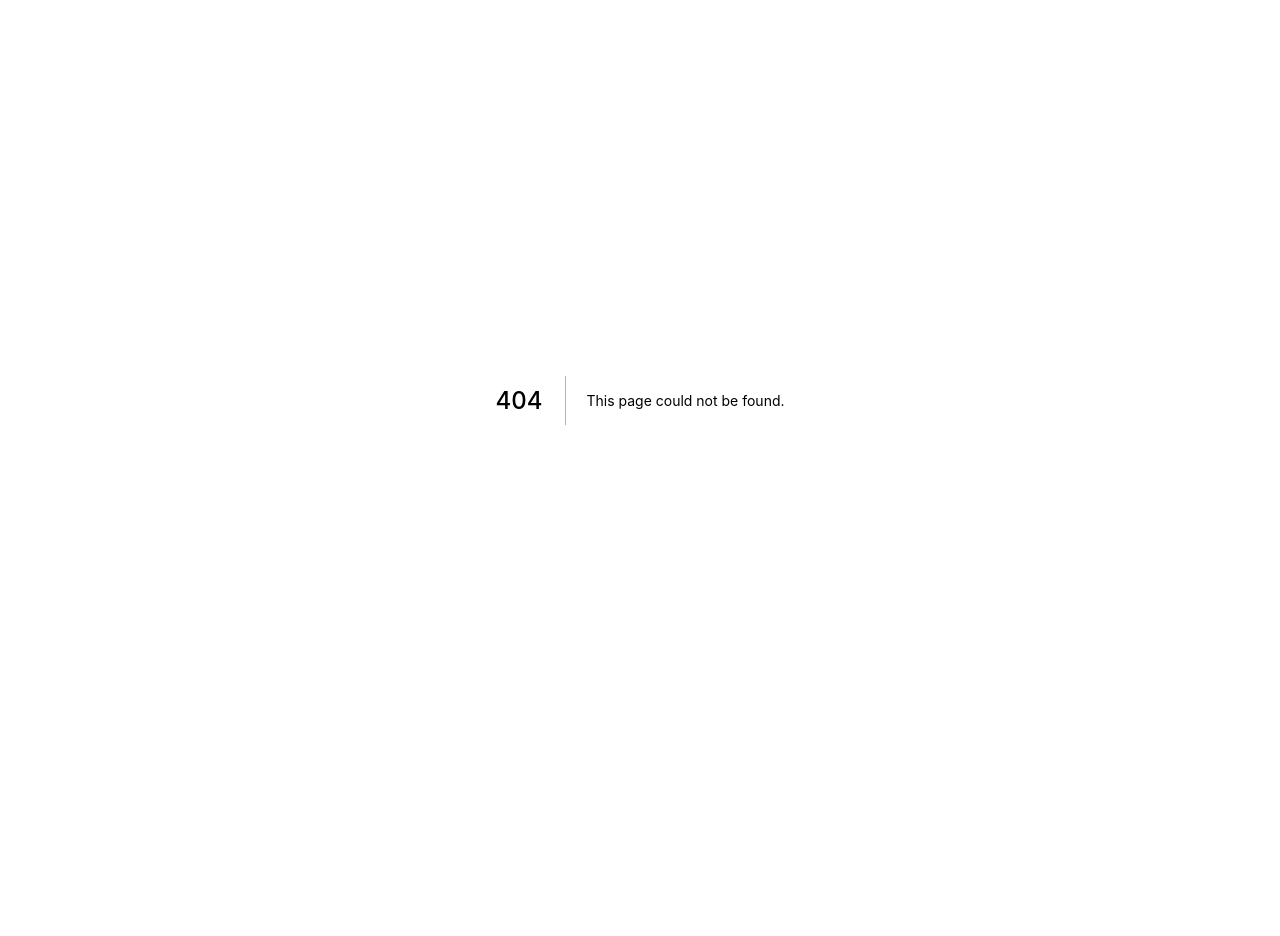
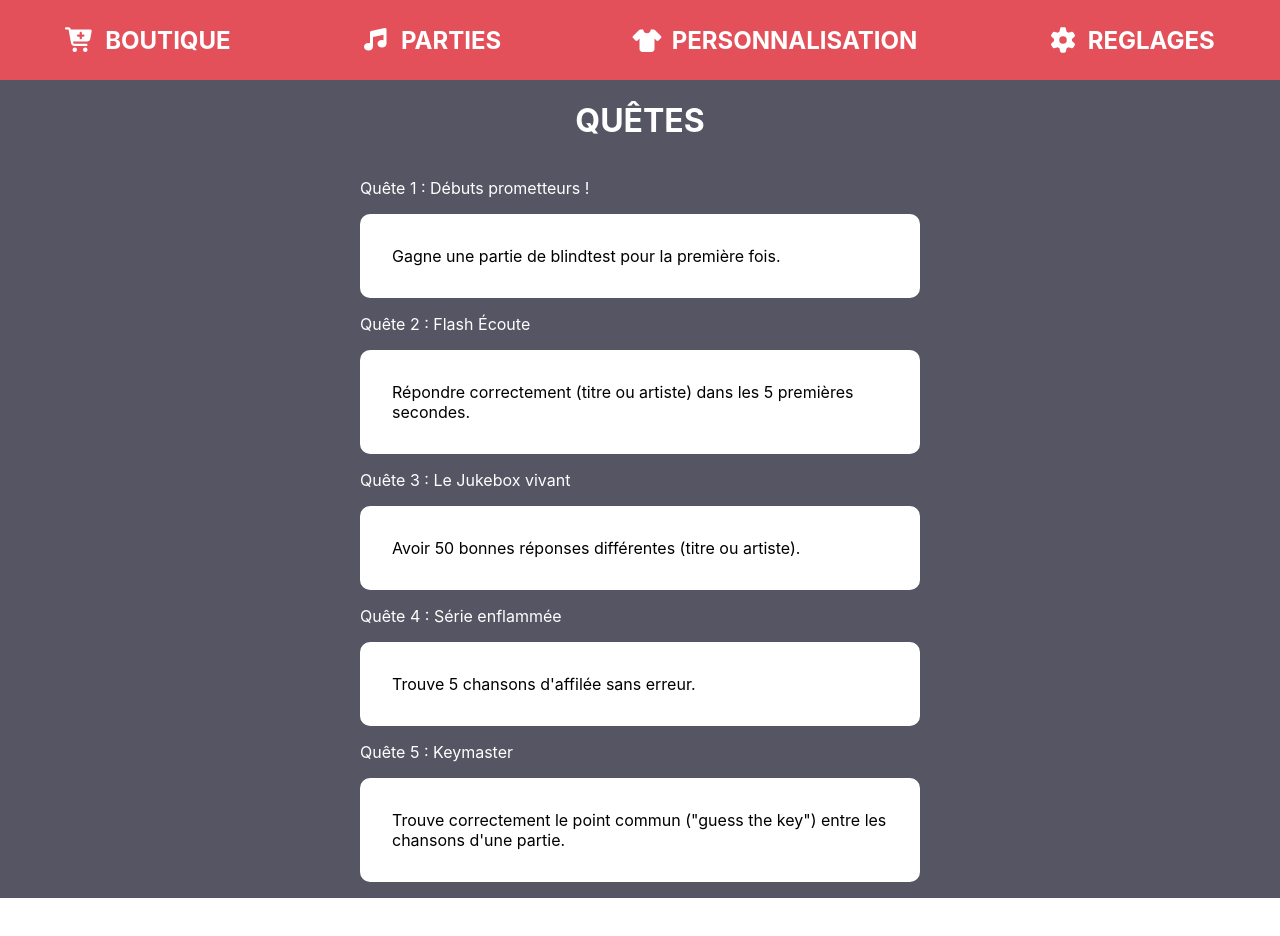
Before and after one commit to MathildeBeaufils/guessthekey, a Next.js app in the folder frontend/: page /quest in a window 1280 px wide. Before the commit this address had no page. Shown: the top 936 px of the page. Before the commit the page ends 800 px from the top, so only its background shows below. Built offline with nearby package versions, Linux system fonts and the light colour scheme.

Commit message:
questpage

```diff
--- /dev/null
+++ b/frontend/components/Quest.js
@@ -0,0 +1,35 @@
+import styles from "../styles/Quest.module.css";
+import Menu from "./Menu";
+
+function Quest() {
+  return (
+    <><Menu/>
+      <div className={styles.container}>
+        <h1>QUÊTES</h1>
+        <div className={styles.quest_container}>
+          <div >
+            <p>Quête 1 : Débuts prometteurs !</p>
+            <p className={styles.quest}>Gagne une partie de blindtest pour la première fois.</p>
+          </div>
+          <div >
+            <p>Quête 2 : Flash Écoute</p>
+            <p className={styles.quest}>Répondre correctement (titre ou artiste) dans les 5 premières secondes.</p>
+          </div>
+          <div >
+            <p>Quête 3 : Le Jukebox vivant</p>
+            <p className={styles.quest}>Avoir 50 bonnes réponses différentes (titre ou artiste).</p>
+          </div>
+          <div >
+            <p>Quête 4 : Série enflammée</p>
+            <p className={styles.quest}>Trouve 5 chansons d'affilée sans erreur.</p>
+          </div>
+          <div >
+            <p>Quête 5 : Keymaster</p>
+            <p className={styles.quest}>Trouve correctement le point commun ("guess the key") entre les chansons d'une partie.</p>
+          </div>
+        </div>
+      </div>
+    </>
+  );
+}
+export default Quest;
--- /dev/null
+++ b/frontend/pages/quest.js
@@ -0,0 +1,14 @@
+import Quest from "../components/Quest";
+
+
+
+function QuestPage() {
+  return (
+    <>
+
+      <Quest />
+    </>
+  );
+}
+
+export default QuestPage;
--- /dev/null
+++ b/frontend/styles/Quest.module.css
@@ -0,0 +1,18 @@
+.container {
+  background-color: #555563;
+  width: 100%;
+  height: auto;
+  display: flex;
+  align-items: center;
+  justify-content: center;
+  flex-direction: column;
+  color: white;
+  margin-bottom: 50px;
+}
+.quest{
+  background-color: white;
+  color: black;
+  width: 35rem;
+  padding: 2rem;
+  border-radius: 10px;
+}
```
